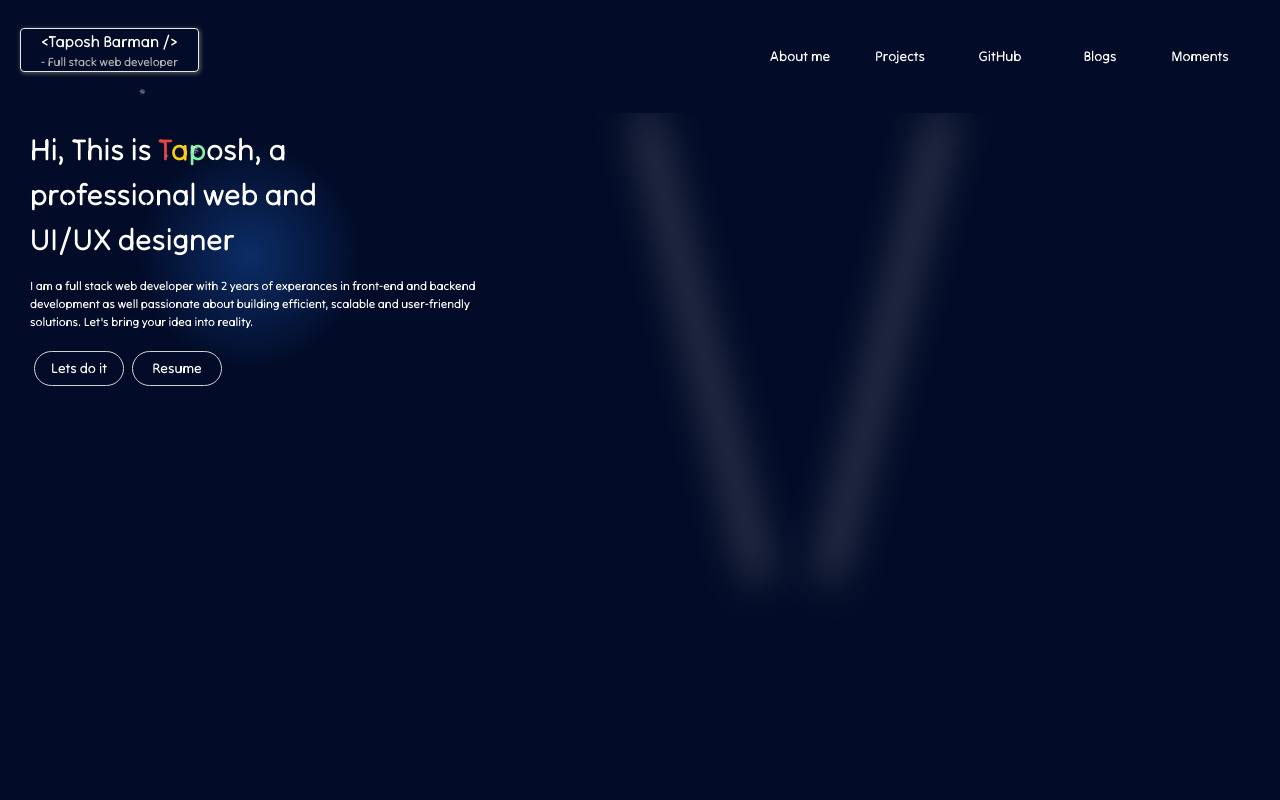
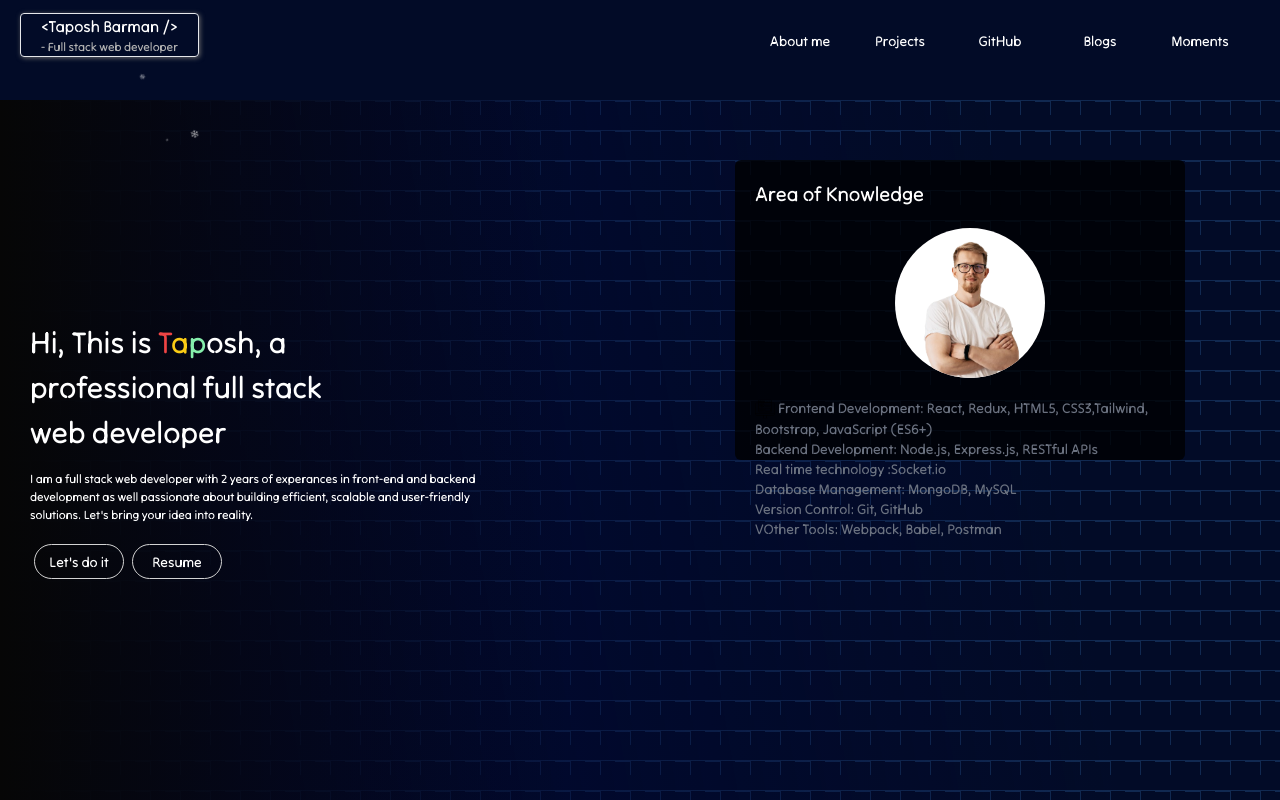
Before and after one commit to Taposh321/Portfolio, a React (Vite) app: page / in a window 1280 px wide. Built offline with nearby package versions, Linux system fonts and the light colour scheme.

Commit message:
ui changed

```diff
--- a/src/components/aboutMe/NavBar.jsx
+++ b/src/components/aboutMe/NavBar.jsx
@@ -62,7 +62,7 @@ const handleMouseEnter = (item) => {
    return (
 <>
 <div className="navLinks relative
-   row-start-1 row-end-3  w-full col-span-12 py-5 h-[100px]  font-light flex   justify-end items-center  " >
+   row-start-1 row-end-2  w-full col-span-12 py-5 h-[69px]  font-light flex   justify-end items-center  " >
 
 <div className='logo mr-auto border rounded flex flex-col
  justify-around items-center ml-[20px] px-5 text-white '>
--- a/src/components/aboutMe/aboutMe.jsx
+++ b/src/components/aboutMe/aboutMe.jsx
@@ -4,15 +4,19 @@ import { useDispatch, useSelector } from 'react-redux';
 import { setHeight,setWidth } from '../../features/windowSize/windowSizeSlice';
 import {motion} from 'framer-motion'
 import AnimatedLight from "./animatedLight"
+import '../../assets/photo/heroPhoto.png'
 // import LoadingEffect from '../effects/loadingEffect'
+import { FontAwesomeIcon } from '@fortawesome/react-fontawesome';
+import {faLocation,faUser,faGraduationCap,faPray} from '@fortawesome/free-solid-svg-icons';
+import { faLadderWater } from '@fortawesome/free-solid-svg-icons/faLadderWater';
+
 
 
 function AboutMe(){
   const [size,setSize]=useState()
  const useDis = useDispatch();
  const screenSize = useSelector((states)=> states.windowSize);
-console.log(screenSize[0].height)
-const handler=()=>{
+ const handler=()=>{
 
   useDis(setWidth(window.innerWidth));
   useDis(setHeight(window.innerHeight));
@@ -27,8 +31,8 @@ return ()=>{
 return (
 <>
 <div
- className={` overflow-hidden relative row-start-3 row-end-13 col-span-12 grid grid-cols-12
-   grid-rows-12 gap-0  `}>
+ className={` overflow-hidden relative row-start-2 row-end-13 col-span-12 grid grid-cols-12
+   grid-rows-12 gap-0 grid-lines    `}>
 <motion.div
  className="slideDown"
  initial={{scaleY:1}}
@@ -45,9 +49,9 @@ transition={{duration:1 ,ease:[.22,1,.33,1]}}>
 </motion.div>
 
 <div className={`w-full flex-col
- ${screenSize[0].height<=700?'h-screen':'row-end-6 '} linearBlack   max-w-[500px] pl-[30px]
+ ${screenSize[0].height<=600?'h-screen':'row-end-12'}    max-w-[570px] pl-[30px]
   row-start-1 col-span-12 md:col-end-7  col-start-1 row-end-13
-  flex   items-start  justify-center ` } >
+  flex   items-start  justify-center heroContent ` } >
 
         <div className="relative  subpixel-antialiased  text-white
           max-w-[350px] min-h-[150px]" >
@@ -58,7 +62,7 @@ transition={{duration:1 ,ease:[.22,1,.33,1]}}>
             <span className='text-yellow-400'>a</span>
             <span className='text-green-300'>p</span>
             osh,
-        a professional web and UI/UX designer</div>
+        a professional full stack web developer</div>
   </div>
   <div className="aboutMe flex  max-w-[450px] justify-center
    items-stert  flex-col  w-full  rounded-md  ">
@@ -71,7 +75,7 @@ and user-friendly solutions. Let's bring your idea into reality.
 <div className='flex cta pt-5'>
 {
   <>
-  <Button style={{color:"white",border:"1px solid lightgray"}} text={"Lets do it"}  />
+  <Button style={{color:"white",border:"1px solid lightgray"}} text={"Let's do it"}  />
   <Button style={{color:"white",border:"1px solid lightgray"}} text={"Resume"}  />
 </>
 
@@ -83,14 +87,45 @@ and user-friendly solutions. Let's bring your idea into reality.
     </div>
 
     <div className={` md:flex justify-center items-start
-     md:items-center  ${screenSize[0].height<=700?'hidden':'row-start-6'} flex justify-center items-center ' }
+     md:items-center  ${screenSize[0].height<=700?'hidden':'row-start-7'} ' }
     row-end-13 col-start-1 col-end-13
       md:col-start-7 md:col-end-13 md:row-start-1
-       md:row-end-13  `}>
+       md:row-end-13 `}>
 
-<div className="w-full h-full myphoto relative flex " >
-<AnimatedLight position={{x:0,y:0}} animationName={"lightMoveLeft"} />
-<AnimatedLight position={{x:300,y:0}} animationName={"lightMoveRight"} />
+<div className="w-full h-full relative flex   " >
+<div className="z-[299] w-full overflow-hidden flex justify-center mt-5 md:mt-[60px]">
+<div className='flex flex-col   customBg w-[450px] h-[300px]
+ rounded-md pl-5 pt-5'>
+  <h1 className='text-white text-xl mr-auto'>Area of Knowledge</h1>
+<div className='mr-auto mt-5  flex w-full justify-center flex-wrap'>
+<div className="dp bg-white w-[150px] h-[150px] overflow-hidden
+ rounded-full flex justify-center items-center">
+<img src="./src/assets/photo/heroPhoto.png" className='w-full h-full object-cover' alt="" srcset="" />
+  </div>
+  </div>
+  <div className='flex w-full h-full text-gray-500 text-sm pt-5 '>
+    <ul>
+      <li> <img src="./src/assets/icons/frontEnd.png" className='w-[20px] h-[20px] inline object-cover' alt="" srcset="" /> Frontend Development: React, Redux, HTML5, CSS3,Tailwind, Bootstrap, JavaScript (ES6+)</li>
+      <li>Backend Development: Node.js, Express.js, RESTful APIs
+      </li>
+      <li>Real time technology :Socket.io
+      </li>
+      <li>Database Management: MongoDB, MySQL
+      <br />
+      </li>
+      <li>Version Control: Git, GitHub
+      </li>
+      <li>VOther Tools: Webpack, Babel, Postman
+      <br />
+      </li>
+
+    </ul>
+  </div>
+</div>
+
+
+
+</div>
     </div>
     </div>
 
--- a/src/components/aboutMe/animatedLight.jsx
+++ b/src/components/aboutMe/animatedLight.jsx
@@ -1,5 +1,5 @@
 import React from "react"
-export default function light({position,animationName}){
+export default function light({position,animationName,size}){
 return (
 <>
 <div className={`light   absolute`}
@@ -7,6 +7,8 @@ style={{
     top:position.y+"px",
     left:position.x+"px",
     animationName:animationName,
+    width:size.width,
+    height:size.height
 }}
 >
 </div>
--- a/src/components/hero.jsx
+++ b/src/components/hero.jsx
@@ -4,7 +4,7 @@ return (
 <>
 
 <div className="hero  grid grid-cols-1fr
- grid-rows-1fr  grid-rows-auto min-h-screen h-full  p-0 m-0  " >
+ grid-rows-1fr  grid-rows-auto min-h-screen h-full  p-0 m-0   " >
     {children}
 </div>
 </>
--- a/src/tailwind/output/index.css
+++ b/src/tailwind/output/index.css
@@ -289,50 +289,46 @@ margin-top:0px;
     transform-origin: top;
     z-index: 999;
   }
-  .myphoto{
-    /* background-image: url("../../assets/photoBackground.svg"); */
-    background-position: center;
-    background-repeat: no-repeat;
-    background-size: cover;
-  }
   .light{
-    height: 70%;
-    width:10px;
+    height:300px;
+    width:300px;
     transform-origin: top;
-    transform: rotate(-10deg);
     filter: blur(20px);
-    background-color: #b8bebe;
+    background-color: #f7f9f960;
     animation-duration: 10s;
     animation-timing-function: ease-in;
     animation-iteration-count: infinite;
+    z-index: 2;
+    border-radius:50%;
+  }
+  .heroContent{
+    background-image:  linear-gradient( to right,
+    rgb(6, 6, 6) ,
+    rgba(246, 244, 244, 0)
+     );
+  }
 
+  .customBg{
+background-color: rgba(0, 0, 0, 0.767);
   }
-  @keyframes lightMoveLeft{
+   @keyframes lightMoveLeft{
     0%,100%{
-        width:10px;
-        transform: rotate(-10deg);
     }
     50%{
-        width:7px;
-        transform: rotate(-14deg);
     }
   }
   @keyframes lightMoveRight{
     0%,100%{
-        width:10px;
-        transform: rotate(10deg);
     }
     50%{
-        width:7px;
-        transform: rotate(14deg);
     }
   }
-  .hill{
-
-border-radius:50% 50% 0px 0px ;
-width: 150px;
-height: 100px;
-bottom:90px;
-left: 80px;
-background-image: linear-gradient(#fafafa7a 20%,rgb(1, 0, 26) 80%);
+  .grid-lines {
+    --s: 30px;
+    --t:1px;
+    background:
+     linear-gradient( -100deg,rgba(70, 39, 134, 0) 20%,rgba(0, 6, 51, 0.7) 80%),
+     /* url(../../assets/photo/heroPhoto3.png) 95% bottom no-repeat, */
+    conic-gradient(from 92deg at var(--t) var(--t),#6d090900 25%,#112951 0)
+       0 0/var(--s) var(--s);
   }
```
Also changed, not shown: src/assets/icons/frontEnd.png (added), src/assets/photo/heroPhoto3.png (added), src/tailwind/output/tailwind.css.
